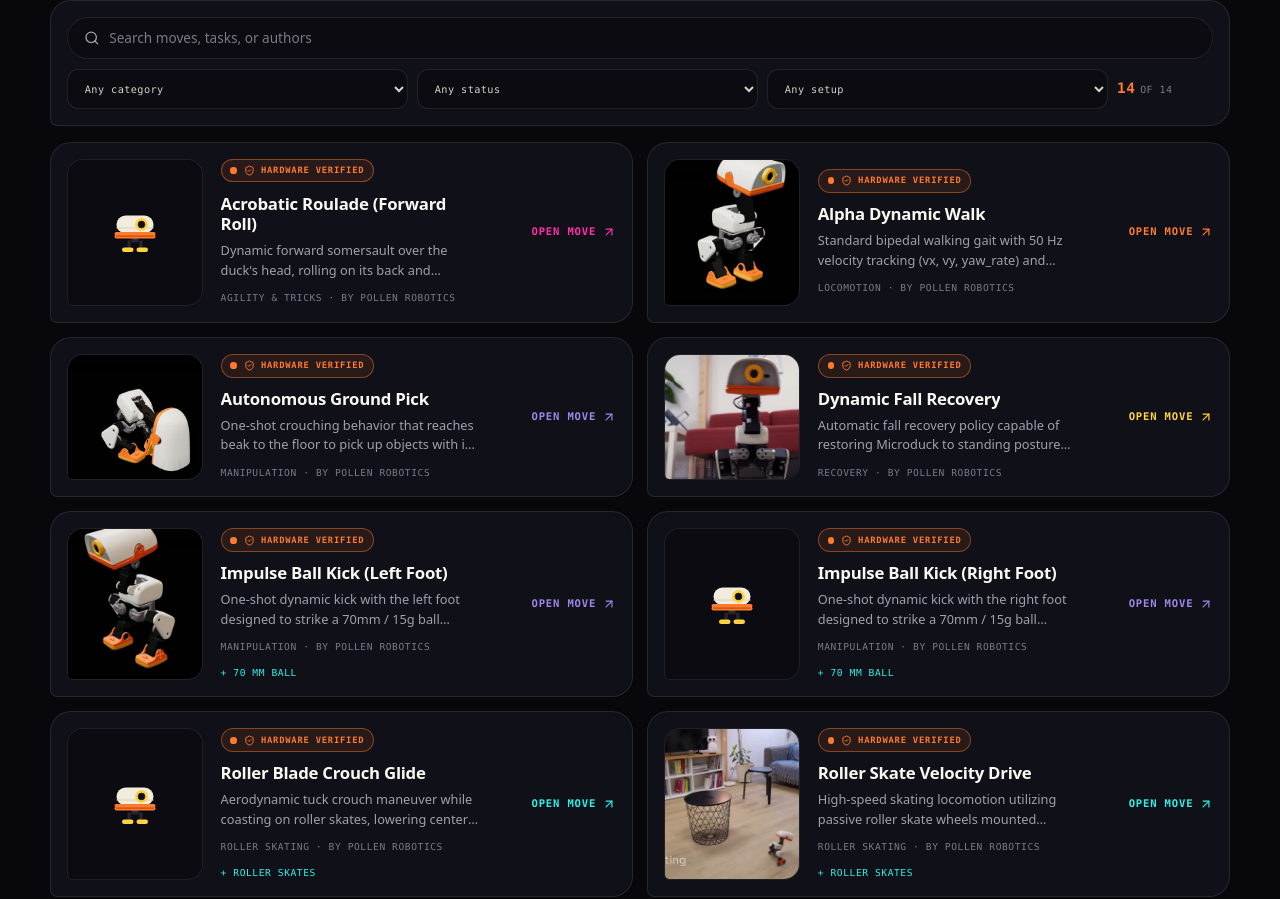
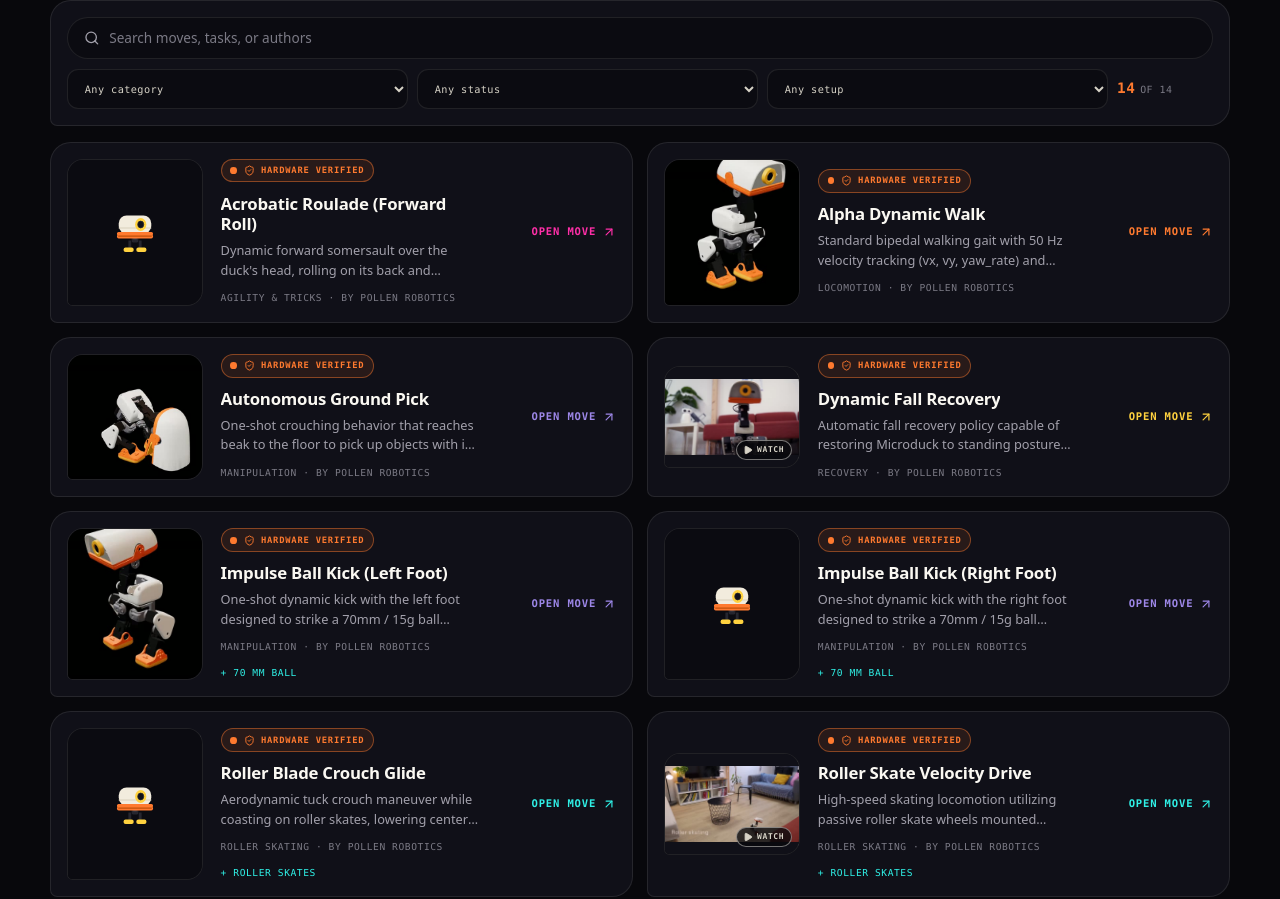
Before and after one commit to ob1-s/uduck-registry, a Next.js app: page / in a window 1280 px wide. Shown: the part 1043-1942 px from the top of the page. Built offline with nearby package versions, Linux system fonts and the light colour scheme.

Commit message:
Refine shared duck mark and media cards

```diff
--- a/src/app/globals.css
+++ b/src/app/globals.css
@@ -96,8 +96,6 @@
   box-shadow: 0.26rem 0.26rem 0 rgba(255, 210, 63, 0.22);
   transition: transform 180ms ease, box-shadow 180ms ease;
 }
-
-.logo-duck { transform: scaleX(0.88); }
 
 .brand:hover .brand-mark { transform: rotate(-5deg) translateY(-1px); box-shadow: 0.34rem 0.34rem 0 rgba(255, 210, 63, 0.3); }
 
@@ -261,12 +259,11 @@
   z-index: 1;
   width: 100%;
   height: auto;
-  transform: scaleX(0.88);
   transition: transform 160ms ease;
 }
 
-.hero-duck-button:hover .hero-duck { transform: translateY(-2px) scaleX(0.88) scaleY(0.98); }
-.hero-duck-button:active .hero-duck { transform: translateY(1px) scaleX(0.88) scaleY(0.95); }
+.hero-duck-button:hover .hero-duck { transform: translateY(-2px) scaleY(0.98); }
+.hero-duck-button:active .hero-duck { transform: translateY(1px) scaleY(0.95); }
 .hero-duck-button:focus-visible { border-radius: 1rem; }
 
 .duck-beak .duck-mouth-gap { opacity: 0.25; transition: opacity 140ms ease; }
@@ -472,7 +469,7 @@
   .duck-mark-overheated .duck-foot-heat { animation: none; }
   .duck-hot-smoke > span { animation: none; opacity: 0.35; }
   .hero-duck-button:hover .hero-duck,
-  .hero-duck-button:active .hero-duck { transform: scaleX(0.88); }
+  .hero-duck-button:active .hero-duck { transform: none; }
   html { scroll-behavior: auto; }
 }
 
@@ -619,6 +616,12 @@
     var(--bg-inset);
 }
 
+.behavior-media:has(.behavior-thumb-wide) {
+  align-self: center;
+  min-height: 0;
+  aspect-ratio: 4 / 3;
+}
+
 .behavior-thumb {
   position: absolute;
   inset: 0;
@@ -627,7 +630,27 @@
   object-fit: cover;
 }
 
-.behavior-media video.behavior-thumb { object-fit: contain; background: #000; }
+.behavior-thumb-wide { object-fit: contain; background: #101018; }
+
+.behavior-media-cue {
+  position: absolute;
+  right: 0.45rem;
+  bottom: 0.45rem;
+  display: inline-flex;
+  align-items: center;
+  gap: 0.22rem;
+  border: 1px solid color-mix(in srgb, var(--ink) 45%, transparent);
+  border-radius: 999px;
+  padding: 0.24rem 0.42rem;
+  background: color-mix(in srgb, var(--bg) 78%, transparent);
+  color: var(--ink-soft);
+  font-family: var(--font-mono);
+  font-size: 0.5rem;
+  font-weight: 700;
+  letter-spacing: 0.08em;
+  line-height: 1;
+  text-transform: uppercase;
+}
 
 .behavior-body { display: block; padding: 0; align-self: center; }
 
--- a/src/components/BehaviorCard.tsx
+++ b/src/components/BehaviorCard.tsx
@@ -14,9 +14,9 @@
 export function BehaviorCard({ behavior }: BehaviorCardProps) {
   return (
     <article className="behavior-card" data-category={behavior.category} aria-labelledby={`behavior-card-title-${behavior.id}`}>
-      <div className="behavior-media">
+      <Link href={`/behaviors/${behavior.id}`} className="behavior-media" aria-label={`Open ${behavior.name}`}>
         <MediaPreview media={behavior.media} title={behavior.name} variant="card" />
-      </div>
+      </Link>
 
       <div className="behavior-body">
         <div className="behavior-title-row">
--- a/src/components/DuckMark.tsx
+++ b/src/components/DuckMark.tsx
@@ -35,36 +35,37 @@
           <stop offset="1" stopColor="#ef665b" stopOpacity="0.94" />
         </linearGradient>
       </defs>
+      {/* Geometry is intentionally narrow to match the physical Microduck silhouette. */}
       {/* legs and feet */}
       <g className="duck-stomp-left">
-        <rect x="16.5" y="32.5" width="3.2" height="8.5" fill="#26262f" />
-        <rect className="duck-foot duck-foot-left" x="11" y="39.5" width="11.5" height="4.5" rx="2.25" fill={accent} />
-        <rect className="duck-foot-heat duck-foot-heat-left" x="11" y="39.5" width="11.5" height="4.5" rx="2.25" fill={`url(#${heatGradientId})`} />
+        <rect x="17.4" y="32.5" width="2.82" height="8.5" fill="#26262f" />
+        <rect className="duck-foot duck-foot-left" x="12.56" y="39.5" width="10.12" height="4.5" rx="1.98" fill={accent} />
+        <rect className="duck-foot-heat duck-foot-heat-left" x="12.56" y="39.5" width="10.12" height="4.5" rx="1.98" fill={`url(#${heatGradientId})`} />
       </g>
       <g className="duck-stomp-right">
-        <rect x="28.3" y="32.5" width="3.2" height="8.5" fill="#26262f" />
-        <rect className="duck-foot duck-foot-right" x="25.5" y="39.5" width="11.5" height="4.5" rx="2.25" fill={accent} />
-        <rect className="duck-foot-heat duck-foot-heat-right" x="25.5" y="39.5" width="11.5" height="4.5" rx="2.25" fill={`url(#${heatGradientId})`} />
+        <rect x="27.78" y="32.5" width="2.82" height="8.5" fill="#26262f" />
+        <rect className="duck-foot duck-foot-right" x="25.32" y="39.5" width="10.12" height="4.5" rx="1.98" fill={accent} />
+        <rect className="duck-foot-heat duck-foot-heat-right" x="25.32" y="39.5" width="10.12" height="4.5" rx="1.98" fill={`url(#${heatGradientId})`} />
       </g>
       {/* mech neck */}
-      <rect x="20.2" y="23" width="7.6" height="11.5" rx="1.6" fill="#26262f" />
-      <rect x="22" y="26.2" width="4" height="1.7" fill="#3d3d49" />
-      <rect x="22" y="29.8" width="4" height="1.7" fill="#3d3d49" />
+      <rect x="20.66" y="23" width="6.69" height="11.5" rx="1.41" fill="#26262f" />
+      <rect x="22.24" y="26.2" width="3.52" height="1.7" fill="#3d3d49" />
+      <rect x="22.24" y="29.8" width="3.52" height="1.7" fill="#3d3d49" />
       {/* shell head: flattened capsule, wider than tall */}
-      <rect x="5.5" y="7.5" width="37" height="18" rx="9" fill="#F2ECDD" />
+      <rect x="7.72" y="7.5" width="32.56" height="18" rx="7.92" fill="#F2ECDD" />
       {/* face panel seam */}
-      <path d="M5.5 20h37" stroke="#D9D1BC" strokeWidth="1.2" />
+      <path d="M7.72 20h32.56" stroke="#D9D1BC" strokeWidth="1.2" />
       {/* beak: two hinged lips, with a dark mouth gap revealed on click */}
       <g className="duck-beak">
-        <rect className="duck-mouth-gap" x="5" y="26.7" width="38" height="2.6" rx="1.3" fill="#6D2708" />
-        <rect className="duck-beak-upper" x="3.5" y="24" width="41" height="3.6" rx="1.8" fill="#FF7A2F" />
-        <rect className="duck-beak-lower" x="3.5" y="26.4" width="41" height="4" rx="2" fill="#FF7A2F" />
-        <path d="M5 28.1h38" stroke="#C2500A" strokeWidth="1.3" />
+        <rect className="duck-mouth-gap" x="7.28" y="26.7" width="33.44" height="2.6" rx="1.14" fill="#6D2708" />
+        <rect className="duck-beak-upper" x="5.96" y="24" width="36.08" height="3.6" rx="1.58" fill="#FF7A2F" />
+        <rect className="duck-beak-lower" x="5.96" y="26.4" width="36.08" height="4" rx="1.76" fill="#FF7A2F" />
+        <path d="M7.28 28.1h33.44" stroke="#C2500A" strokeWidth="1.3" />
       </g>
       {/* donut camera eye: fat ring + recessed pupil */}
-      <circle cx="30.5" cy="16.5" r="6.4" fill={accent} />
-      <circle cx="30.5" cy="16.5" r="3.4" fill="#101018" />
-      <circle cx="30.5" cy="16.5" r="3.4" stroke="#26262f" strokeWidth="0.8" />
+      <ellipse cx="29.72" cy="16.5" rx="5.63" ry="6.4" fill={accent} />
+      <ellipse cx="29.72" cy="16.5" rx="2.99" ry="3.4" fill="#101018" />
+      <ellipse cx="29.72" cy="16.5" rx="2.99" ry="3.4" stroke="#26262f" strokeWidth="0.8" />
     </svg>
   );
 }
--- a/src/components/MediaPreview.tsx
+++ b/src/components/MediaPreview.tsx
@@ -1,6 +1,7 @@
 "use client";
 
 import { useEffect, useState } from "react";
+import { Play } from "lucide-react";
 import type { Behavior } from "@registry/schema/behavior";
 import { DuckMark } from "./DuckMark";
 
@@ -13,7 +14,29 @@
 export function MediaPreview({ media, title, variant }: MediaPreviewProps) {
   const [imageFailed, setImageFailed] = useState(false);
   const [videoFailed, setVideoFailed] = useState(false);
+  const [wideMedia, setWideMedia] = useState(false);
+  const [thumbnailReady, setThumbnailReady] = useState(variant !== "card" || !media.thumbnail_url);
   const [reducedMotion, setReducedMotion] = useState(false);
+
+  useEffect(() => {
+    if (variant !== "card" || !media.thumbnail_url) {
+      setThumbnailReady(true);
+      return;
+    }
+
+    const thumbnail = new Image();
+    thumbnail.onload = () => {
+      setWideMedia(thumbnail.naturalHeight > 0 && thumbnail.naturalWidth / thumbnail.naturalHeight > 1.6);
+      setThumbnailReady(true);
+    };
+    thumbnail.onerror = () => setThumbnailReady(true);
+    thumbnail.src = media.thumbnail_url;
+
+    return () => {
+      thumbnail.onload = null;
+      thumbnail.onerror = null;
+    };
+  }, [media.thumbnail_url, variant]);
 
   useEffect(() => {
     const query = window.matchMedia("(prefers-reduced-motion: reduce)");
@@ -31,12 +54,28 @@
   const canUseImage = Boolean(imageUrl) && !imageFailed;
   const canUseVideo = Boolean(videoUrl) && !videoFailed;
   const preferVideo = variant === "card" || media.hero_type === "video";
-  const showVideo = canUseVideo && (preferVideo || !canUseImage) && !(variant === "card" && reducedMotion && canUseImage);
+  const cardVideoReady = variant !== "card" || !imageUrl || thumbnailReady;
+  const showVideo = canUseVideo
+    && (preferVideo || !canUseImage)
+    && cardVideoReady
+    && !(variant === "card" && wideMedia && canUseImage)
+    && !(variant === "card" && reducedMotion && canUseImage);
+  const mediaClass = variant === "card"
+    ? `behavior-thumb${wideMedia ? " behavior-thumb-wide" : ""}`
+    : "detail-media";
+  const showVideoCue = variant === "card" && wideMedia && canUseVideo;
+  const videoCue = showVideoCue ? (
+    <span className="behavior-media-cue" aria-hidden="true">
+      <Play size={10} fill="currentColor" />
+      Watch
+    </span>
+  ) : null;
 
   if (showVideo && videoUrl) {
     return (
+      <>
         <video
-        className={variant === "card" ? "behavior-thumb" : "detail-media"}
+          className={mediaClass}
           src={videoUrl}
           poster={imageUrl}
           autoPlay={variant === "card" && !reducedMotion}
@@ -46,21 +85,43 @@
           playsInline
           preload="metadata"
           aria-label={`${title} preview`}
+          onLoadedMetadata={(event) => {
+            const { videoWidth, videoHeight } = event.currentTarget;
+            const isWide = videoHeight > 0 && videoWidth / videoHeight > 1.6;
+
+            if (variant === "card" && isWide) setWideMedia(true);
+          }}
           onError={() => setVideoFailed(true)}
         />
+        {videoCue}
+      </>
     );
   }
 
   if (canUseImage && imageUrl) {
     return (
+      <>
         <img
-        className={variant === "card" ? "behavior-thumb" : "detail-media"}
+          className={mediaClass}
           src={imageUrl}
           alt={media.caption ?? `${title} preview`}
           loading={variant === "card" ? "lazy" : "eager"}
           decoding="async"
-        onError={() => setImageFailed(true)}
+          onLoad={(event) => {
+            const { naturalWidth, naturalHeight } = event.currentTarget;
+
+            if (variant === "card" && naturalHeight > 0 && naturalWidth / naturalHeight > 1.6) {
+              setWideMedia(true);
+            }
+            if (variant === "card") setThumbnailReady(true);
+          }}
+          onError={() => {
+            setImageFailed(true);
+            if (variant === "card") setThumbnailReady(true);
+          }}
         />
+        {videoCue}
+      </>
     );
   }
 
```
Lines whose indentation alone changed are shown as unchanged.
